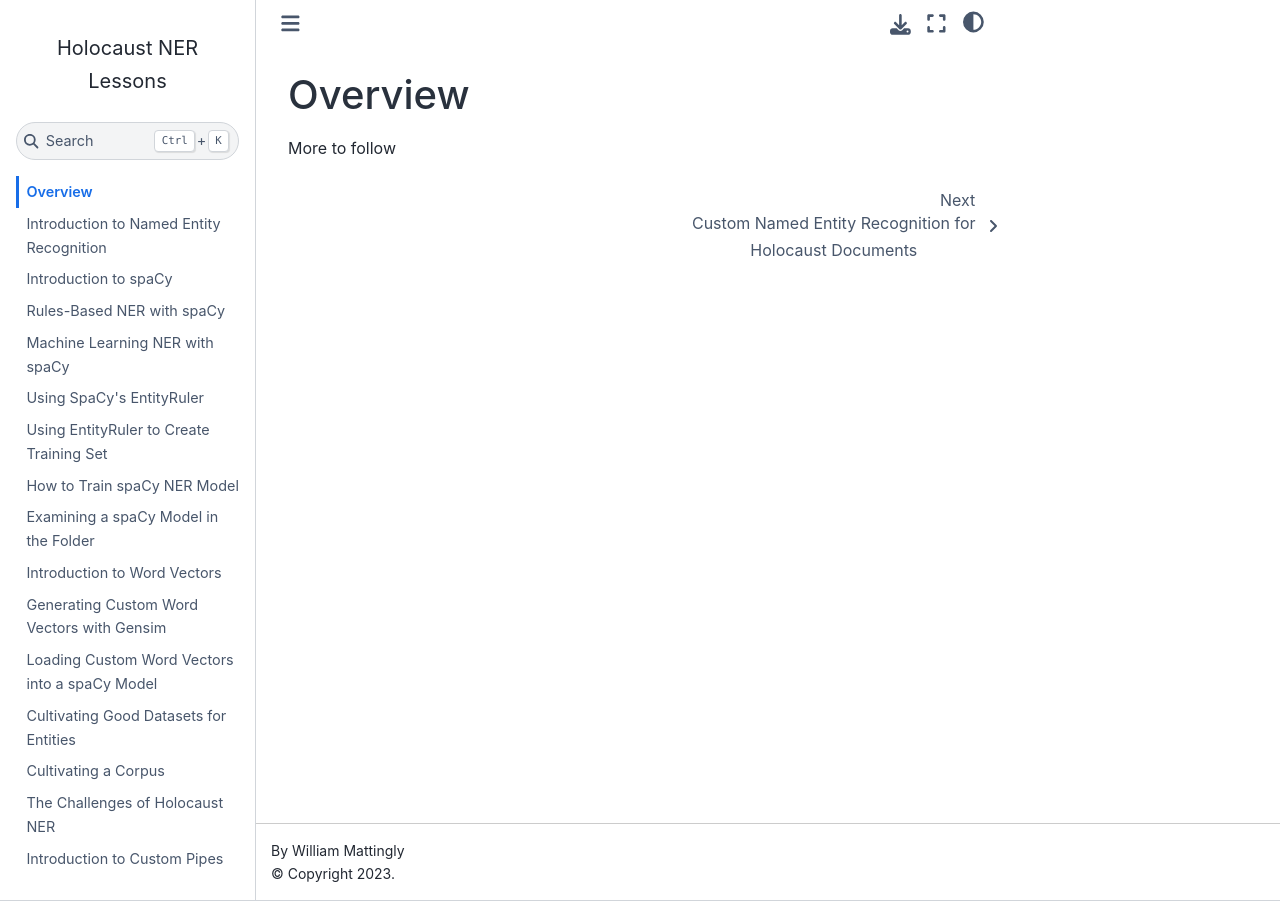
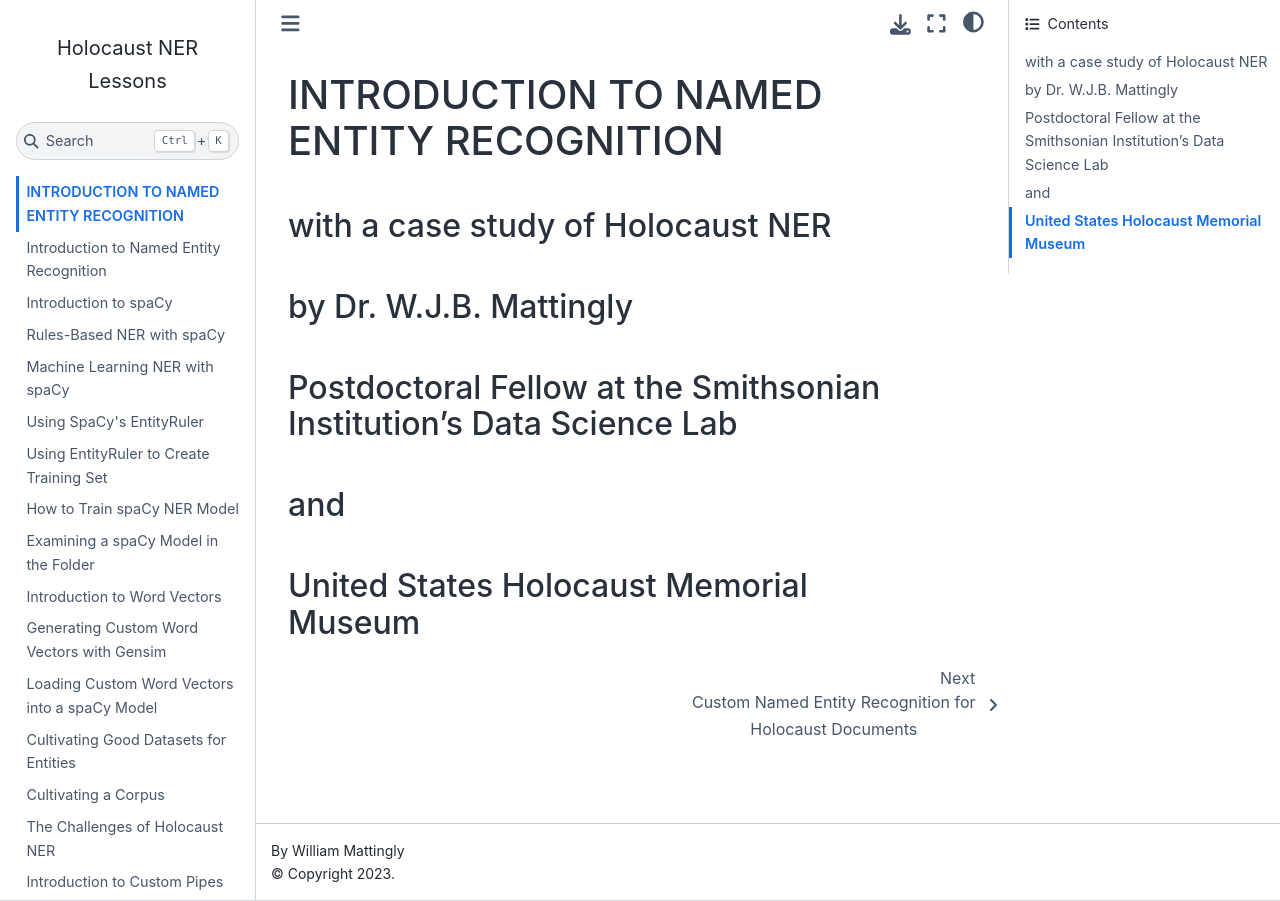
Before and after one commit to wjbmattingly/holocaust_ner_lessons, a Jupyter Book: the page built from intro.md, in a window 1280 px wide. Built offline with Jupyter Book 1.0.4 settings and Sphinx 7.4.7 and the Sphinx Book theme 1.1.4, drawn with Linux system fonts in a browser that asks for light colours.

Commit message:
Update intro.md

```diff
--- a/intro.md
+++ b/intro.md
@@ -1,3 +1,6 @@
-# Overview
-
-More to follow
+# INTRODUCTION TO NAMED ENTITY RECOGNITION
+## with a case study of Holocaust NER
+## by Dr. W.J.B. Mattingly
+## Postdoctoral Fellow at the Smithsonian Institution's Data Science Lab
+## and
+## United States Holocaust Memorial Museum
```
